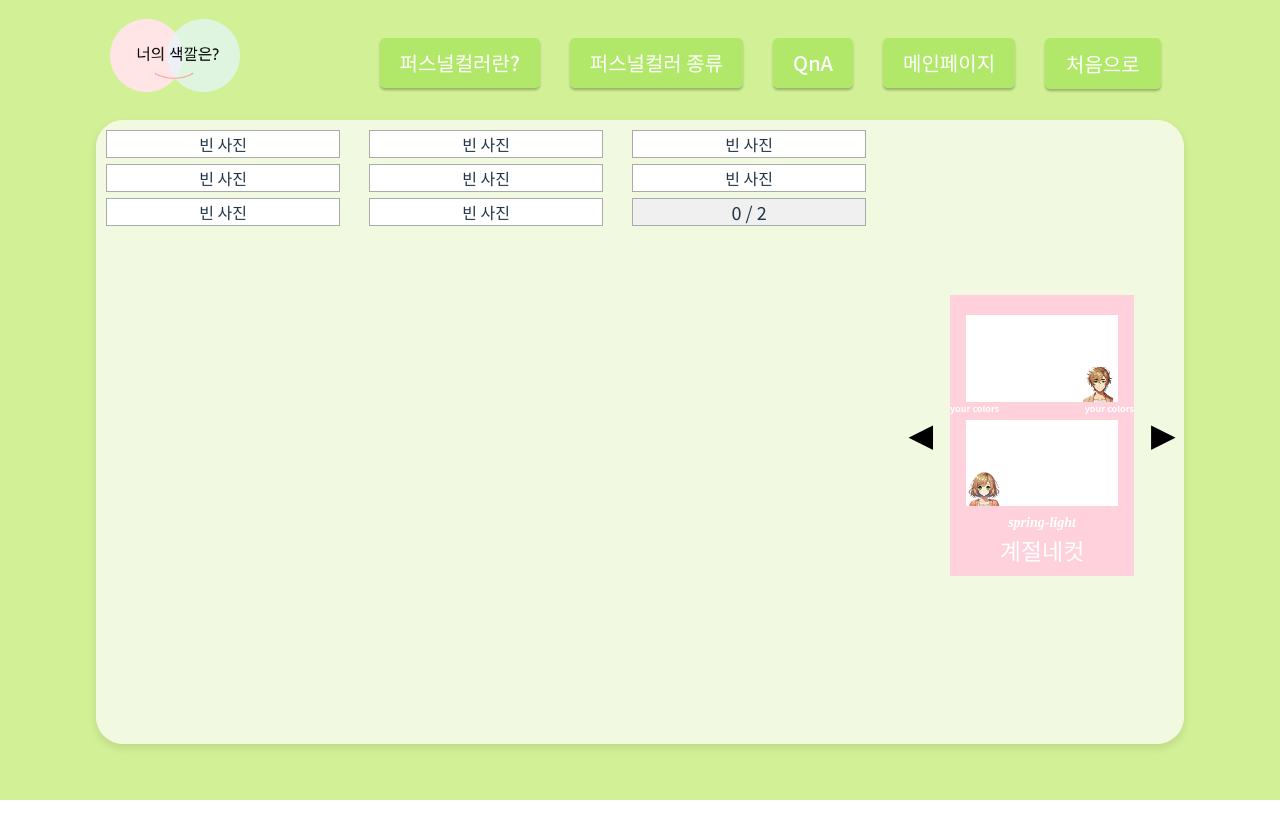
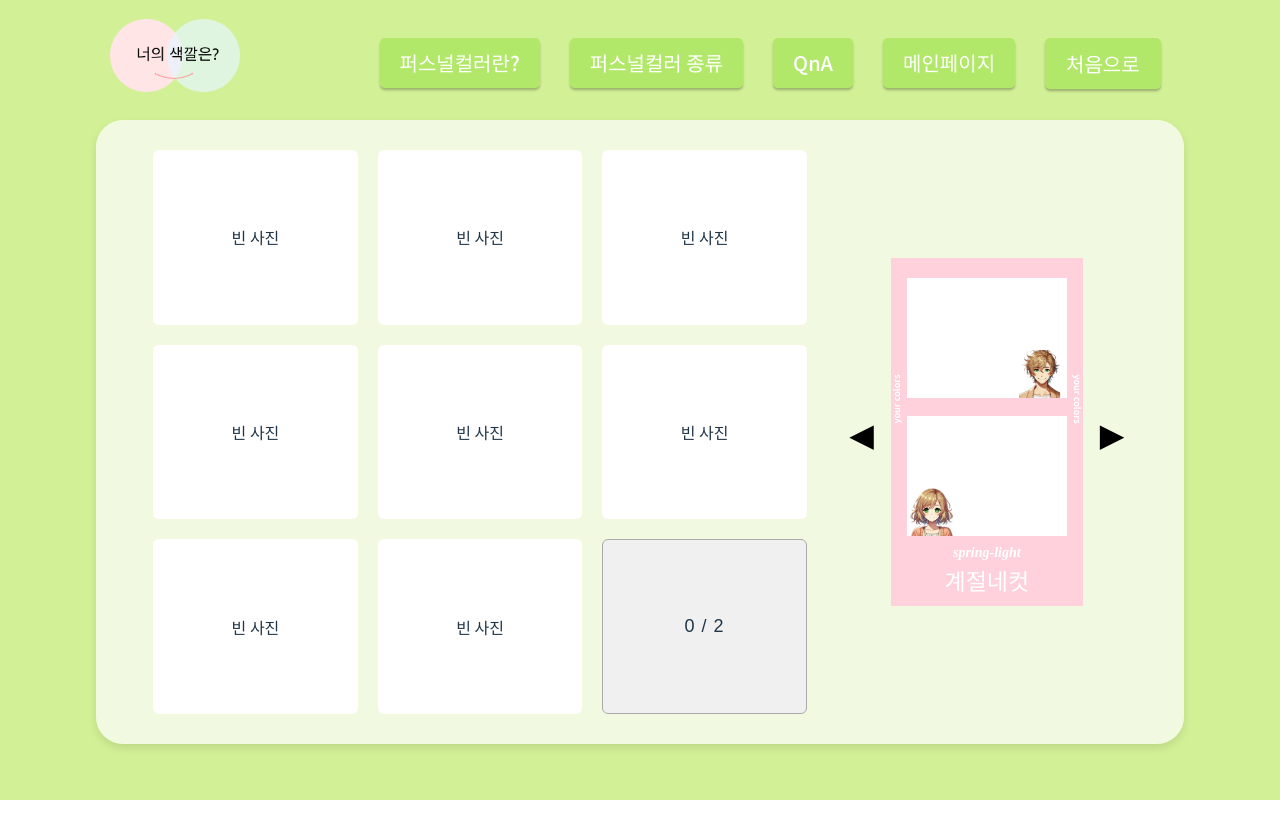
Before and after one commit to dajeong-kimm/what-is-your-color, a React (Vite) app in the folder frontend/yourcolors/: page /selecttwo in a window 1280 px wide. Shown: the top 838 px of the page. After the commit the page ends 800 px from the top, so only its background shows below. Built offline with nearby package versions, Linux system fonts and the light colour scheme.

Commit message:
fix: 계절두컷 수정

```diff
--- a/frontend/yourcolors/src/features/season-photo/PhotoFrameTwo.jsx
+++ b/frontend/yourcolors/src/features/season-photo/PhotoFrameTwo.jsx
@@ -1,73 +1,42 @@
-import React, { useState } from "react";
+import React from "react";
 import personalColorInfo from "../../store/PersonalColorInfo";
-import useStore from "../../store/UseStore"; // Zustand 상태관리 사용 (필요시 활용)
 
-const PhotoFrameTwo = ({ selectedPhotos = [] }) => {
-  const totalDesigns = 12; // 총 프레임 수 (1~12)
-  const { userPersonalId } = useStore();
-  const initialIndex =
-    Number(userPersonalId) >= 1 && Number(userPersonalId) <= totalDesigns ? Number(userPersonalId) : 1;
-  const [num, setNum] = useState(initialIndex); // 현재 표시할 퍼스널 컬러 디자인 번호 (1~12)
-
-  const nextNum = () => {
-    setNum((prev) => (prev === totalDesigns ? 1 : prev + 1));
-  };
-
-  const prevNum = () => {
-    setNum((prev) => (prev === 1 ? totalDesigns : prev - 1));
-  };
+const PhotoFrameTwo = React.forwardRef(
+  ({ selectedPhotos = [], designNum, onNextDesign, onPrevDesign, hideArrows = false }, ref) => {
+    const num = designNum || 1;
 
     return (
       <div
-      className="photo-booth-container"
-      style={{ display: "flex", top: "20%", justifyContent: "center", position: "relative" }}
-    >
-      {/* 왼쪽 화살표 버튼 */}
-      <button
-        onClick={prevNum}
         style={{
-          position: "absolute",
-          left: "-30px",
-          top: "30%",
-          transform: "translateY(-50%)",
-          background: "transparent",
-          border: "none",
-          fontSize: "2rem",
-          cursor: "pointer",
-          zIndex: 10,
+          position: "relative",
+          width: "fit-content",
         }}
       >
-        &#9664;
-      </button>
-
-      {/* PhotoFrame 영역 */}
         <div
-        className="photo-booth"
+          ref={ref}
           style={{
             aspectRatio: "16/9",
+            width: "10rem",
+            height: "316px", // 원하는 높이 (예: 360px)
             border: `8px solid ${personalColorInfo[num].background_color}`,
             padding: "8px",
             backgroundColor: personalColorInfo[num].background_color,
             display: "flex",
             flexDirection: "column",
-          margin: "50px",
             alignItems: "center",
             gap: "10px",
-          width: "9.5rem",
             position: "relative",
-          height: "40%",
             zIndex: 2,
           }}
         >
-        {/* 양옆 텍스트 */}
           <div
-          className="side-text"
             style={{
               position: "absolute",
-            left: "-8px",
+              left: "-27px",
               top: "40%",
-            transform: "translateY(-50%)",
-            writingMode: "sideways-lr",
+              transform: "translateY(-50%) rotate(-90deg)",
+              // writingMode: "sideways-lr",
+              transformOrigin: "center",
               color: "white",
               fontSize: "9px",
               fontWeight: "bold",
@@ -76,13 +45,13 @@ const PhotoFrameTwo = ({ selectedPhotos = [] }) => {
             your colors
           </div>
           <div
-          className="side-text"
             style={{
               position: "absolute",
-            right: "-8px",
+              right: "-27px",
               top: "40%",
-            transform: "translateY(-50%)",
-            writingMode: "sideways-rl",
+              transform: "translateY(-50%) rotate(90deg)",
+              transformOrigin: "center",
+              // writingMode: "sideways-rl",
               color: "white",
               fontSize: "9px",
               fontWeight: "bold",
@@ -94,8 +63,8 @@ const PhotoFrameTwo = ({ selectedPhotos = [] }) => {
           {Array.from({ length: 2 }).map((_, idx) => (
             <div
               key={idx}
-            className="photo-slot"
               style={{
+                flex: 1,
                 width: "100%",
                 aspectRatio: "16/9",
                 backgroundColor: "white",
@@ -103,8 +72,6 @@ const PhotoFrameTwo = ({ selectedPhotos = [] }) => {
                 display: "flex",
                 alignItems: "center",
                 justifyContent: "center",
-              minHeight: "40px",
-              height: "40%",
                 position: "relative",
                 zIndex: 5,
               }}
@@ -113,7 +80,12 @@ const PhotoFrameTwo = ({ selectedPhotos = [] }) => {
                 <img
                   src={selectedPhotos[idx]}
                   alt={`선택된 사진 ${idx + 1}`}
-                style={{ width: "100%", height: "100%", objectFit: "cover", zIndex: 3 }}
+                  style={{
+                    width: "100%",
+                    height: "100%",
+                    objectFit: "cover",
+                    zIndex: 3,
+                  }}
                 />
               ) : (
                 <span style={{ fontSize: "10px", visibility: "hidden" }}>빈 슬롯</span>
@@ -146,12 +118,17 @@ const PhotoFrameTwo = ({ selectedPhotos = [] }) => {
               )}
             </div>
           ))}
+
           <div
-          className="photo-booth-footer"
-          style={{ textAlign: "center", marginTop: "20px", color: "white", width: "100%", padding: "10px 0" }}
+            style={{
+              textAlign: "center",
+              marginTop: "20px",
+              color: "white",
+              width: "100%",
+              padding: "10px 0",
+            }}
           >
             <div
-            className="photo-booth-text"
               style={{
                 fontSize: "14px",
                 fontWeight: "bold",
@@ -162,18 +139,45 @@ const PhotoFrameTwo = ({ selectedPhotos = [] }) => {
             >
               {personalColorInfo[num].colorClass}
             </div>
-          <div className="photo-booth-text" style={{ fontSize: "23px", fontWeight: "bold", marginBottom: "-20px" }}>
+            <div
+              style={{
+                fontSize: "23px",
+                fontWeight: "bold",
+                marginBottom: "-20px",
+              }}
+            >
               계절네컷
             </div>
           </div>
         </div>
-      {/* 오른쪽 화살표 버튼 */}
+
+        {!hideArrows && (
+          <>
+            {/* 왼쪽 화살표: left 값만 -3rem으로 조정 */}
             <button
-        onClick={nextNum}
+              onClick={onPrevDesign}
               style={{
                 position: "absolute",
-          right: "-30px",
-          top: "30%",
+                left: "-5rem", // ← 간격을 좀 더 띄움
+                top: "50%",
+                transform: "translateY(-50%)",
+                background: "transparent",
+                border: "none",
+                fontSize: "2rem",
+                cursor: "pointer",
+                zIndex: 10,
+              }}
+            >
+              &#9664;
+            </button>
+
+            {/* 오른쪽 화살표: right 값만 -3rem으로 조정 */}
+            <button
+              onClick={onNextDesign}
+              style={{
+                position: "absolute",
+                right: "-5rem", // ← 간격을 좀 더 띄움
+                top: "50%",
                 transform: "translateY(-50%)",
                 background: "transparent",
                 border: "none",
@@ -184,8 +188,11 @@ const PhotoFrameTwo = ({ selectedPhotos = [] }) => {
             >
               &#9654;
             </button>
+          </>
+        )}
       </div>
     );
-};
+  }
+);
 
 export default PhotoFrameTwo;
--- a/frontend/yourcolors/src/features/season-photo/PhotoSelectionPageTwo.css
+++ b/frontend/yourcolors/src/features/season-photo/PhotoSelectionPageTwo.css
@@ -0,0 +1,122 @@
+/* 전체 컨테이너: 왼쪽 그리드, 오른쪽 프레임 */
+.photo-selection-container {
+  display: flex;
+  width: 95%;
+  height: 100%;
+  box-sizing: border-box;
+  padding: 20px; /* 원하는 만큼 여백 */
+  gap: 20px; /* 그리드와 프레임 사이 간격 */
+  overflow: hidden; /* 스크롤 없애기 */
+  position: relative; /* 내부의 절대 위치 요소 배치를 위해 */
+}
+
+/* 왼쪽 3x3 그리드 */
+.photo-grid {
+  flex: 1;
+  display: grid;
+  /* 3열, 3행으로 딱 채우기 (세로도 3등분) */
+  grid-template-columns: repeat(3, 1fr);
+  grid-template-rows: repeat(3, 1fr);
+  gap: 20px;
+  padding: 10px;
+}
+
+/* 각 셀(하얀 네모) */
+.photo-cell {
+  position: relative;
+  background-color: #fff;
+  border: 3px solid #ffffff;
+  display: flex;
+  align-items: center;
+  justify-content: center;
+  overflow: hidden;
+  cursor: pointer;
+  border-radius: 6px; /* 원하는 값으로 조정 */
+}
+
+/* 선택된 셀 테두리 */
+.photo-cell.selected {
+  border: 3px solid blue;
+}
+
+/* 빈 사진은 커서 기본값 */
+.photo-cell.empty {
+  cursor: default;
+}
+
+/* 선택된 상태 오버레이 */
+.photo-cell .overlay {
+  position: absolute;
+  top: 0;
+  left: 0;
+  right: 0;
+  bottom: 0;
+  background-color: rgba(0, 0, 0, 0.3);
+}
+
+/* 사진 비율 유지 (cover) */
+.photo-cell img {
+  width: 100%;
+  height: 100%;
+  object-fit: cover;
+}
+
+/* 9번째 칸: 선택 개수 표시용 */
+.photo-cell.photo-count {
+  font-size: 18px;
+  background-color: #f0f0f0;
+  border: 1px solid #aaa;
+  display: flex;
+  align-items: center;
+  justify-content: center;
+  cursor: default;
+}
+
+/* 오른쪽 PhotoFrame 컨테이너: 고정 크기와 비율 유지 */
+.photo-frame-container {
+  width: 300px; /* 원하는 너비 (필요에 따라 조정) */
+  height: 100%; /* 3:4 비율, 예: 300px×400px */
+  display: flex;
+  align-items: center;
+  justify-content: center;
+  overflow: hidden;
+  box-sizing: border-box;
+}
+
+/* 내부 래퍼는 부모의 크기를 그대로 사용 */
+.photo-frame-wrapper {
+  width: 100%;
+  height: 0%;
+  display: flex;
+  align-items: center;
+  justify-content: center;
+}
+
+/* 인쇄 버튼 영역: .photo-selection-container 기준 가운데 배치 */
+.print-button-area {
+  position: absolute;
+  top: 50%;
+  left: 50%;
+  transform: translate(-50%, -50%);
+  z-index: 100;
+}
+
+/* 인쇄하기 버튼 */
+.print-button {
+  padding: 10px 20px;
+  font-size: 25px;
+  cursor: pointer;
+  border: none;
+  font-weight: bold;
+  background-color: #046218;
+  color: #ffffff;
+  border-radius: 4px;
+  transition: background-color 0.2s;
+}
+.print-button:hover {
+  background-color: #006f98;
+}
+.print-button:disabled {
+  opacity: 0.5;
+  cursor: not-allowed;
+}
--- a/frontend/yourcolors/src/features/season-photo/PhotoSelectionPageTwo.jsx
+++ b/frontend/yourcolors/src/features/season-photo/PhotoSelectionPageTwo.jsx
@@ -1,178 +1,185 @@
-import React, { useState } from "react";
+import React, { useState, useRef } from "react";
 import { useNavigate, useLocation } from "react-router-dom";
 import Background from "../../background/background/Background";
 import Largemain from "../../background/background/LargeMain";
 import Topbar from "../../button/top/TopBar";
-import PhotoFrameTwo from "./PhotoFrameTwo";
-import useStore from "../../store/UseStore"; // Zustand 상태관리 사용 (필요시 활용)
+import PhotoFrameTwo from "./PhotoFrameTwo"; // PhotoFrameTwo 사용
+import html2canvas from "html2canvas";
+import useStore from "../../store/UseStore";
+// import "./PhotoSelectionPageTwo.css";
 
-const PhotoSelectionPage = () => {
+const apiBaseUrl = import.meta.env.VITE_API_BASE_URL;
+
+const PhotoSelectionPageTwo = () => {
   const location = useLocation();
   const navigate = useNavigate();
   const { photos } = location.state || { photos: [] };
-  const [selectedPhotos, setSelectedPhotos] = useState([]);
-  const [num, setNum] = useState(0); // 현재 표시할 퍼스널 컬러 인덱스
+  const [selectedPhotoIndices, setSelectedPhotoIndices] = useState([]);
+  const [captureMode, setCaptureMode] = useState(false);
 
-  // 사진 클릭 시 선택/해제 토글 (최대 4장 선택)
-  const toggleSelectPhoto = (photo) => {
-    if (selectedPhotos.includes(photo)) {
-      setSelectedPhotos(selectedPhotos.filter((p) => p !== photo));
+  // 디자인 상태 (전체 디자인 개수: 12)
+  const totalDesigns = 12;
+  const { userPersonalId, userEmail } = useStore();
+  const initialDesign =
+    Number(userPersonalId) >= 1 && Number(userPersonalId) <= totalDesigns ? Number(userPersonalId) : 1;
+  const [designNum, setDesignNum] = useState(initialDesign);
+
+  // 오른쪽에 보여지는 프레임의 ref (캡처 대상)
+  const displayFrameRef = useRef(null);
+
+  // 사진 선택/해제 (최대 2장, 사진은 인덱스 0~7)
+  const toggleSelectPhoto = (idx) => {
+    const photo = photos[idx];
+    if (!photo) return;
+    if (selectedPhotoIndices.includes(idx)) {
+      setSelectedPhotoIndices(selectedPhotoIndices.filter((i) => i !== idx));
     } else {
-      if (selectedPhotos.length < 4) {
-        setSelectedPhotos([...selectedPhotos, photo]);
+      if (selectedPhotoIndices.length < 2) {
+        setSelectedPhotoIndices([...selectedPhotoIndices, idx]);
       }
     }
   };
 
-  // 인쇄하기 버튼 클릭 시: 선택된 사진을 이메일로 전송
+  // 인쇄 버튼 → 오른쪽 프레임 캡처 및 이미지 변환
   const handlePrint = async () => {
-    if (selectedPhotos.length < 1) {
-      alert("적어도 한 장의 사진을 선택해주세요.");
+    if (selectedPhotoIndices.length !== 2) {
+      alert("두 장 모두 선택해야 인쇄할 수 있습니다!");
       return;
     }
+    setCaptureMode(true);
+    // UI 갱신 대기
+    await new Promise((resolve) => setTimeout(resolve, 100));
+    try {
+      // 오른쪽에 보이는 프레임 캡처
+      const canvas = await html2canvas(displayFrameRef.current, {
+        useCORS: true,
+        allowTaint: false,
+      });
+      const dataUrl = canvas.toDataURL("image/jpeg");
 
-    try {
+      // const emailResponse = await fetch(`${apiBaseUrl}/api/photos/mail`, {
+      //   method: "POST",
+      //   headers: {
+      //     "Content-Type": "application/json",
+      //   },
+      //   body: JSON.stringify({
+      //     image: dataUrl,
+      //     email: "hyunddoing@naver.com",
+      //   }),
+      // });
+      // if (!emailResponse.ok) {
+      //   alert("이메일 전송에 실패했습니다.");
+      // }
+
+      // 업로드 작업
+      const responseFetch = await fetch(dataUrl);
+      const blob = await responseFetch.blob();
+      const file = new File([blob], "photo-frame.jpg", { type: blob.type });
       const formData = new FormData();
-
-      for (let i = 0; i < selectedPhotos.length; i++) {
-        const fileUrl = selectedPhotos[i];
-        const response = await fetch(fileUrl);
-        const blob = await response.blob();
-        const file = new File([blob], `photo_${i + 1}.jpg`, { type: blob.type });
-
-        formData.append(`file${i + 1}`, file);
-      }
-
-      // 수신 이메일 추가
-      formData.append("email", "poem1999515@naver.com");
-
-      // 이메일 전송 API 요청
-      const emailResponse = await fetch("http://3.35.236.198:9000/api/send-email", {
+      formData.append("file", file);
+      const uploadResponse = await fetch(`${apiBaseUrl}/api/photos/upload`, {
         method: "POST",
         body: formData,
       });
-
-      if (!emailResponse.ok) {
-        alert("이메일 전송에 실패했습니다.");
+      if (!uploadResponse.ok) {
+        alert("파일 업로드에 실패했습니다.");
         return;
       }
-
-      alert("이메일이 성공적으로 전송되었습니다!");
+      const data = await uploadResponse.json();
+      navigate("/qr-code", {
+        state: {
+          qrCodeUrl: data.qr_code_url,
+          compositeImage: dataUrl,
+        },
+      });
     } catch (error) {
       console.error(error);
-      alert("이메일 전송 중 오류가 발생했습니다.");
+      alert("인쇄 처리 중 오류가 발생했습니다.");
+    } finally {
+      setCaptureMode(false);
     }
   };
 
-  // 모달에서 이전/다음 디자인 선택
-  const nextNum = () => {
-    setNum((num) => (num + 1 + 12) % 12);
-  };
-  const prevNum = () => {
-    setNum((num) => (num - 1 + 12) % 12);
-  };
+  // 선택된 사진들의 URL 배열 (인덱스 0~7)
+  const selectedPhotoUrls = selectedPhotoIndices.map((i) => photos[i]);
 
   return (
     <Background>
       <Topbar />
       <Largemain>
-        <div style={{ display: "flex", width: "100%", height: "100%" }}>
-          <div style={{ flex: 1, padding: "10px", overflowY: "auto" }}>
-            <div
-              style={{
-                display: "grid",
-                gridTemplateColumns: "repeat(3, 1fr)",
-                gridTemplateRows: "repeat(3, 1fr)",
-                gap: "5px", // 간격 줄이기
-              }}
-            >
+        <div className="photo-selection-container">
+          {/* 왼쪽 그리드: 인덱스 0~7는 사진, 인덱스 8은 선택 개수/인쇄 버튼 */}
+          <div className="photo-grid">
             {Array.from({ length: 9 }).map((_, idx) => {
               if (idx === 8) {
                 return (
                   <div
+                    className="photo-cell photo-count"
                     key={idx}
                     style={{
                       display: "flex",
                       alignItems: "center",
                       justifyContent: "center",
-                        border: "1px solid #aaa",
-                        fontSize: "18px",
-                        backgroundColor: "#f0f0f0",
-                        width: "90%", // 크기 줄이기
-                        height: "90%",
                     }}
                   >
-                      {`${selectedPhotos.length} / 2`}
+                    {selectedPhotoIndices.length === 2 ? (
+                      <button
+                        onClick={handlePrint}
+                        className="print-button"
+                        style={{
+                          fontSize: "2rem",
+                          color: "#000000",
+                          background: "none",
+                          border: "none",
+                          cursor: "pointer",
+                          display: "flex",
+                          alignItems: "center",
+                          gap: "0.3rem",
+                        }}
+                      >
+                        <span role="img" aria-label="print">
+                          🖨️
+                          <br />
+                          인쇄하기
+                        </span>
+                      </button>
+                    ) : (
+                      `${selectedPhotoIndices.length} / 2`
+                    )}
                   </div>
                 );
               }
               const photo = photos[idx];
+              const isSelected = selectedPhotoIndices.includes(idx);
               return (
                 <div
                   key={idx}
-                    onClick={() => photo && toggleSelectPhoto(photo)}
-                    style={{
-                      position: "relative",
-                      cursor: photo ? "pointer" : "default",
-                      border: photo && selectedPhotos.includes(photo)
-                        ? "2px solid blue"
-                        : "1px solid #aaa",
-                      display: "flex",
-                      alignItems: "center",
-                      justifyContent: "center",
-                      backgroundColor: "#fff",
-                      width: "90%", // 크기 줄이기
-                      height: "90%",
-                    }}
+                  className={photo ? `photo-cell ${isSelected ? "selected" : ""}` : "photo-cell empty"}
+                  onClick={() => photo && toggleSelectPhoto(idx)}
                 >
-                    {photo ? (
-                      <img
-                        src={photo}
-                        alt={`사진 ${idx + 1}`}
-                        style={{
-                          width: "100%",
-                          height: "100%",
-                          objectFit: "cover",
-                        }}
-                      />
-                    ) : (
-                      <span>빈 사진</span>
-                    )}
-                    {photo && selectedPhotos.includes(photo) && (
-                      <div
-                        style={{
-                          position: "absolute",
-                          top: 0,
-                          left: 0,
-                          right: 0,
-                          bottom: 0,
-                          backgroundColor: "rgba(0,0,0,0.3)",
-                        }}
-                      ></div>
-                    )}
+                  {photo ? <img src={photo} alt={`사진 ${idx + 1}`} crossOrigin="anonymous" /> : <span>빈 사진</span>}
+                  {photo && isSelected && <div className="overlay" />}
                 </div>
               );
             })}
           </div>
+
+          <div className="photo-frame-container">
+            <div lassName="photo-frame-wrapper">
+              <PhotoFrameTwo
+                ref={displayFrameRef}
+                selectedPhotos={selectedPhotoUrls}
+                hideArrows={captureMode}
+                designNum={designNum}
+                onNextDesign={() => setDesignNum((prev) => (prev === totalDesigns ? 1 : prev + 1))}
+                onPrevDesign={() => setDesignNum((prev) => (prev === 1 ? totalDesigns : prev - 1))}
+              />
             </div>
-          <PhotoFrameTwo selectedPhotos={selectedPhotos} num={num} />
           </div>
-        {selectedPhotos.length === 2 && (
-          <button
-            onClick={handlePrint}
-            style={{
-              marginTop: "20px",
-              padding: "10px 20px",
-              fontSize: "16px",
-              cursor: "pointer",
-            }}
-          >
-            인쇄하기
-          </button>
-        )}
+        </div>
       </Largemain>
     </Background>
   );
 };
 
-export default PhotoSelectionPage;
+export default PhotoSelectionPageTwo;
```
Also changed, not shown: frontend/yourcolors/src/features/season-photo/PhotoCapturePageTwo.jsx (+21 -88 lines), frontend/yourcolors/src/features/season-photo/PhotoFrame.jsx (+2 -7 lines), frontend/yourcolors/src/features/season-photo/PhotoSelectionPage.jsx (+18 -35 lines). Lines whose indentation alone changed are shown as unchanged.
